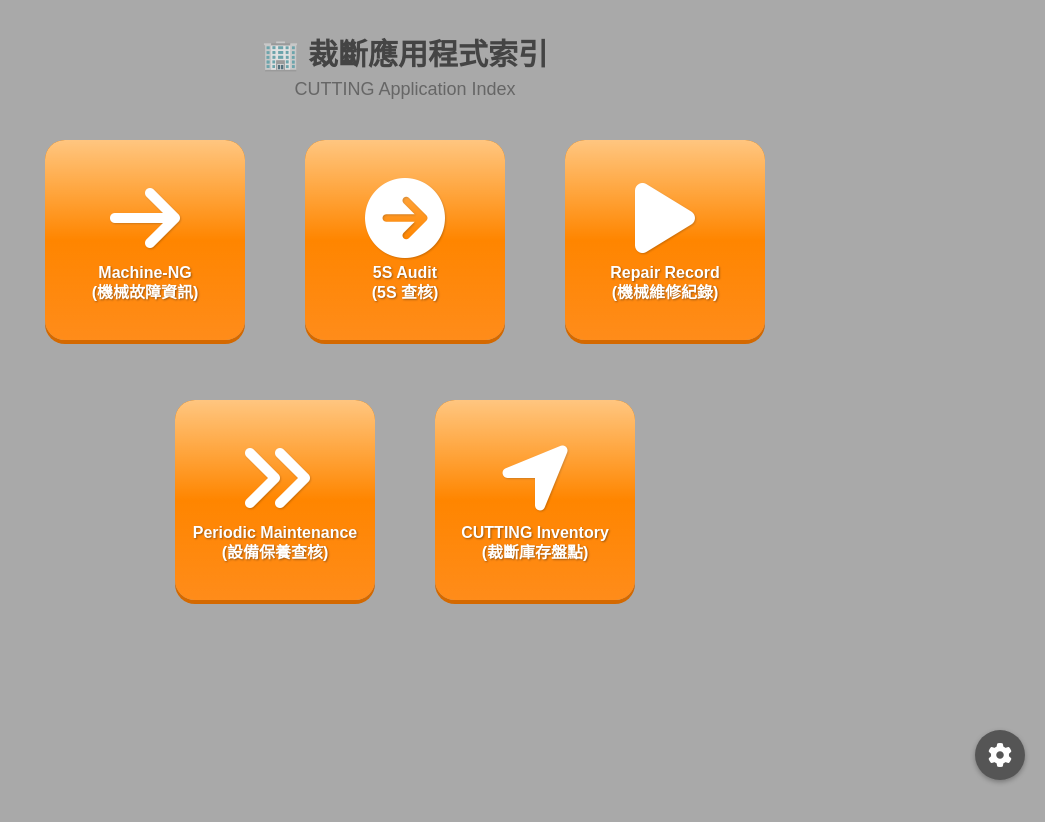
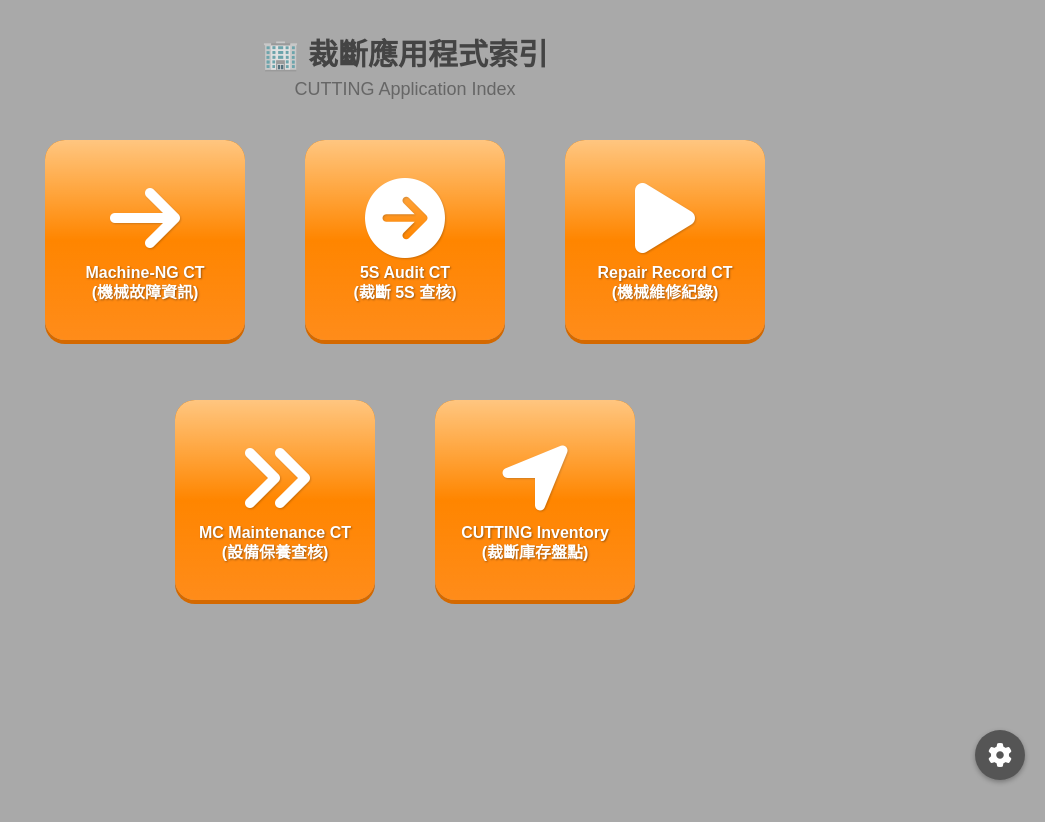
Before and after one commit to DEREKLIN1429/Cutting-ALL-KEY, a plain HTML site: page index.html in a window 1280 px wide. Shown: the whole page, without its empty margins (235-1280 px from the left). Drawn offline with Linux system fonts and the light colour scheme.

Commit message:
Update index.html

```diff
--- a/index.html
+++ b/index.html
@@ -397,10 +397,10 @@
         // 預設按鈕資料：包含英文名稱 (en) 和中文名稱 (cn)
         // 【已修正】只保留指定的 5 個網址
         const defaultButtons = [
-            { en: "Machine-NG", cn: "機械故障資訊", url: "https://dereklin1429.github.io/Machine-NG-CT/", icon: "fa-arrow-right" },
-            { en: "5S Audit", cn: "5S 查核", url: "https://dereklin1429.github.io/5S-audit-CT/", icon: "fa-arrow-circle-right" },
-            { en: "Repair Record", cn: "機械維修紀錄", url: "https://dereklin1429.github.io", icon: "fa-play" },
-            { en: "Periodic Maintenance", cn: "設備保養查核", url: "https://dereklin1429.github.io", icon: "fa-angle-double-right" },
+            { en: "Machine-NG CT", cn: "機械故障資訊", url: "https://dereklin1429.github.io/Machine-NG-CT/", icon: "fa-arrow-right" },
+            { en: "5S Audit CT", cn: "裁斷 5S 查核", url: "https://dereklin1429.github.io/5S-audit-CT/", icon: "fa-arrow-circle-right" },
+            { en: "Repair Record CT", cn: "機械維修紀錄", url: "https://dereklin1429.github.io", icon: "fa-play" },
+            { en: "MC Maintenance CT", cn: "設備保養查核", url: "https://dereklin1429.github.io", icon: "fa-angle-double-right" },
             { en: "CUTTING Inventory", cn: "裁斷庫存盤點", url: "https://chiehs1429.github.io/CUTTING-Inventory/", icon: "fa-location-arrow" }
         ];
 
```
